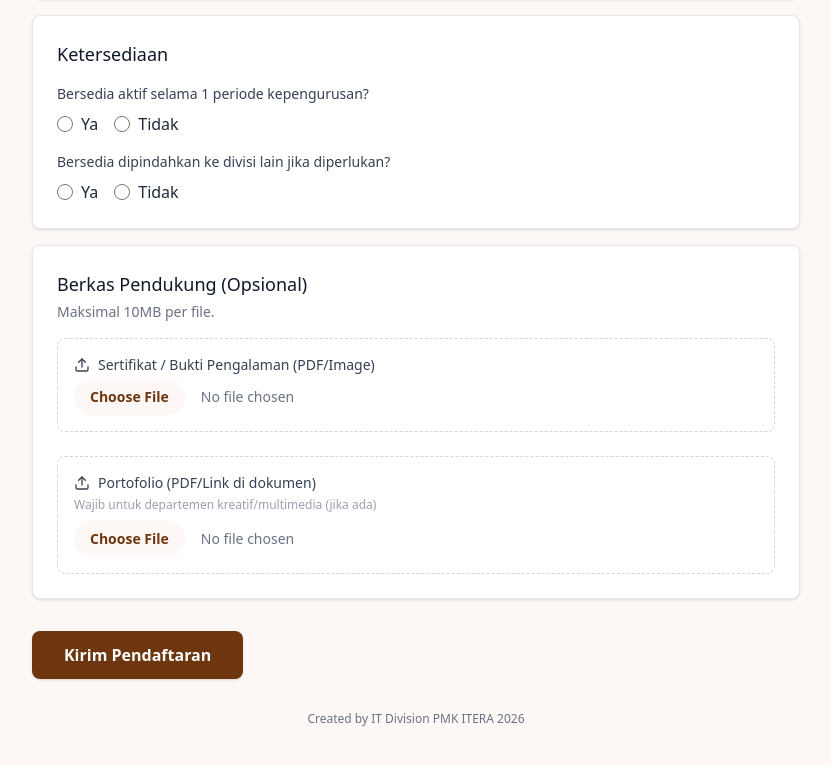
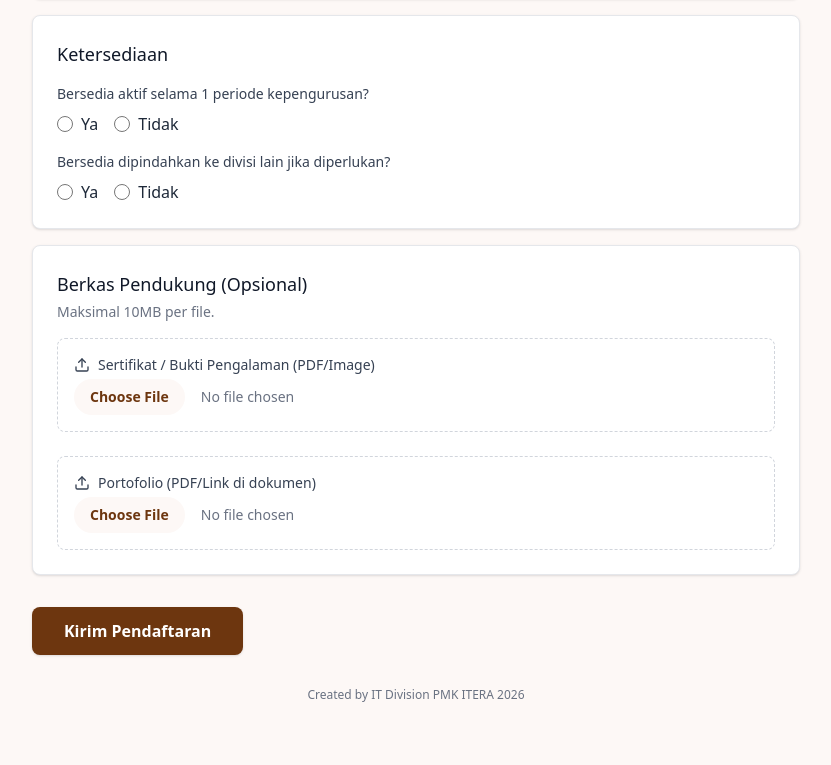
Before and after one commit to Jeremi16/pmkform, a React (Vite) app: page / in a window 1280 px wide. Shown: the part 2128-2893 px from the top of the page, without its empty margins (224-1055 px from the left). Built offline with nearby package versions, Linux system fonts and the light colour scheme.

Commit message:
remove upload desc

```diff
--- a/src/components/RegistrationForm.jsx
+++ b/src/components/RegistrationForm.jsx
@@ -300,7 +300,7 @@ const RegistrationForm = () => {
                                 name="portfolio"
                                 register={register}
                                 error={errors.portfolio}
-                                description="Wajib untuk departemen kreatif/multimedia (jika ada)"
+                                description=""
                                 rules={{
                                     validate: {
                                         fileSize: (files) => {
```
